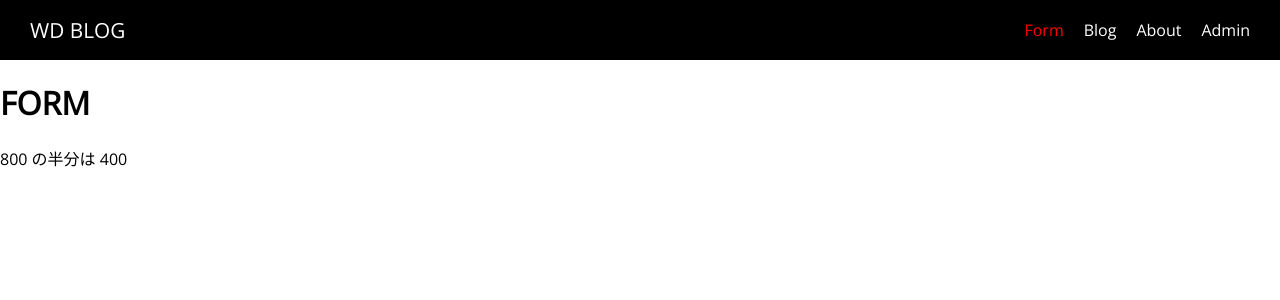
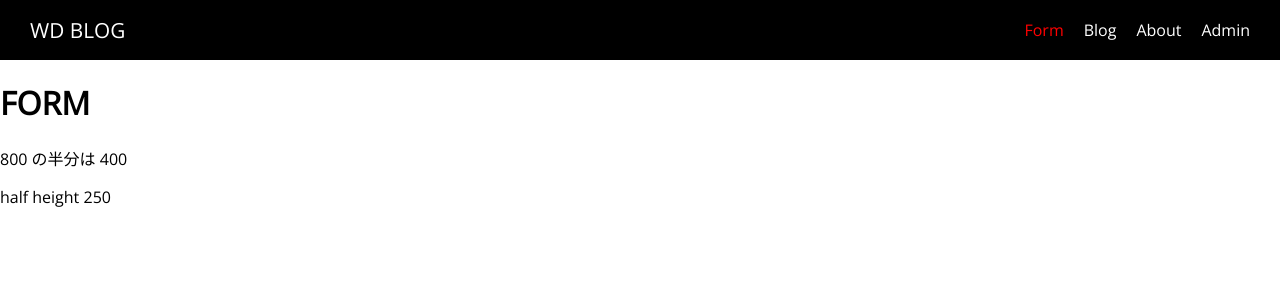
Before and after one commit to hananina/nuxt-blog, a Nuxt app: page /form in a window 1280 px wide. Shown: the top 300 px of the page. Built offline with nearby package versions, Linux system fonts and the light colour scheme.

Commit message:
add halfPoint.y

```diff
--- a/pages/form/index.vue
+++ b/pages/form/index.vue
@@ -3,6 +3,7 @@
     <h1>FORM</h1>
     <form action=""></form>
     <p>{{ width }} の半分は {{ halfWidth }}</p>
+    <P>half height {{ halfPoint.y }}</P>
   </div>
 </template>
 
@@ -10,13 +11,23 @@
 export default {
   data() {
     return {
-      width: 800
+      width: 800,
+      height: 500
     };
   },
   computed: {
-    // 算出プロパティhalfWidthを定義
     halfWidth: function() {
       return this.width / 2;
+    },
+    halfHeight: function() {
+      return this.height / 2;
+    },
+    // 「width × height」の中心座標をオブジェクトで返す
+    halfPoint: function() {
+      return {
+        x: this.halfWidth,
+        y: this.halfHeight
+      };
     }
   }
 };
```
